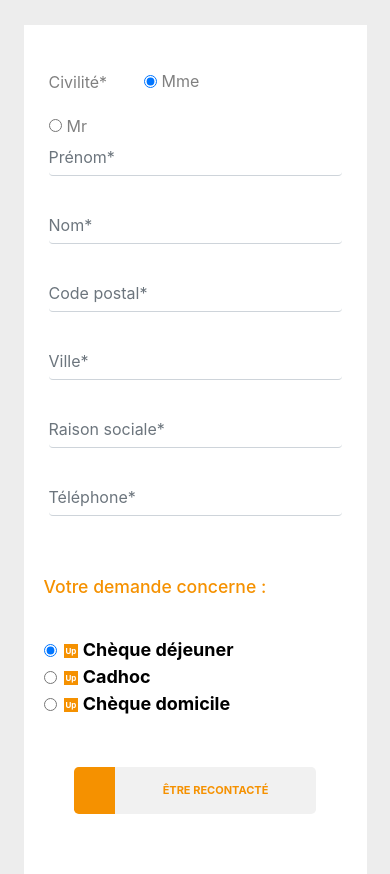
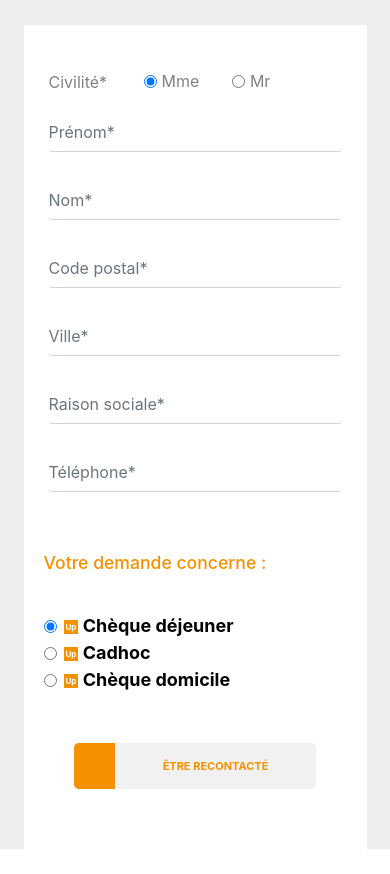
Before and after one commit to bwdk/form-challenge, a PHP site: page / in a window 390 px wide. Shown: the part 126-1000 px from the top of the page. After the commit the page ends 975 px from the top, so only its background shows below. Run offline with PHP 8.4, Linux system fonts and the light colour scheme; style sheets or scripts are compiled from the project's sources.

Commit message:
annulation correction

```diff
--- a/app/scss/components/_form.scss
+++ b/app/scss/components/_form.scss
@@ -49,7 +49,7 @@ label {
 @media only screen and (max-width: 650px) {
 
     .form-check-inline {
-        margin-right: 32px;
+        margin-right: -0.25rem;
     }
 
 }
```
